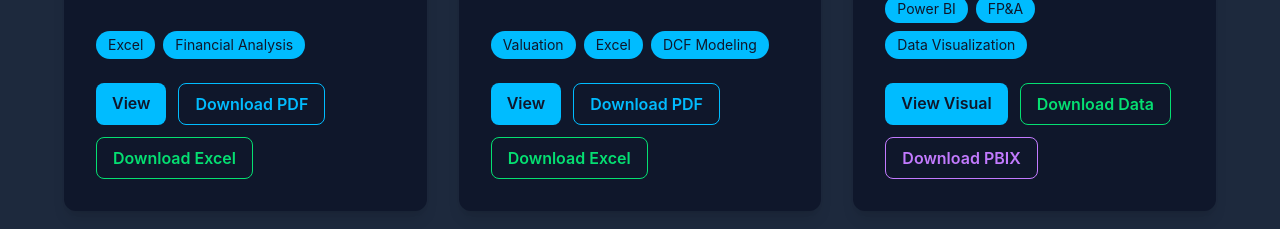
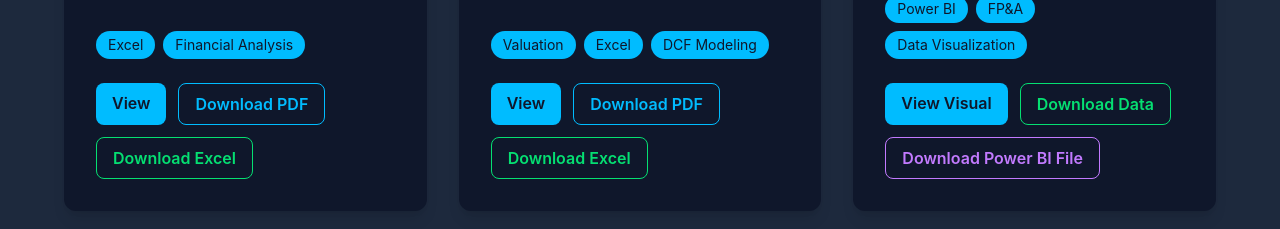
Before and after one commit to varunjammalamadaka/varun-portfolio, a React (Vite) app: page / in a window 1280 px wide. Shown: the part 3220-3449 px from the top of the page. Built offline with nearby package versions, Linux system fonts and the light colour scheme.

Commit message:
fixing UI for projects third one

```diff
--- a/src/components/Projects.jsx
+++ b/src/components/Projects.jsx
@@ -115,7 +115,7 @@
                 </a>
 
                 <a
-                  href="/DCF%20valuation.pdf"
+                  href="/DCF_Valuation.pdf"
                   download
                   className="border border-sky-400 text-sky-400 font-semibold px-4 py-2 rounded-lg hover:bg-sky-400 hover:text-slate-900 transition"
                 >
@@ -123,7 +123,7 @@
                 </a>
 
                 <a
-                  href="/DCF%20valuation.xlsx"
+                  href="/DCF_Valuation.xlsx"
                   download
                   className="border border-green-400 text-green-400 font-semibold px-4 py-2 rounded-lg hover:bg-green-400 hover:text-slate-900 transition"
                 >
@@ -187,7 +187,7 @@
                   download
                   className="border border-purple-400 text-purple-400 font-semibold px-4 py-2 rounded-lg hover:bg-purple-400 hover:text-slate-900 transition"
                 >
-                  Download PBIX
+                  Download Power BI File
                 </a>
 
               </div>
```
Also changed, not shown: 2 other files (tests, documents, lock files or other folders).
